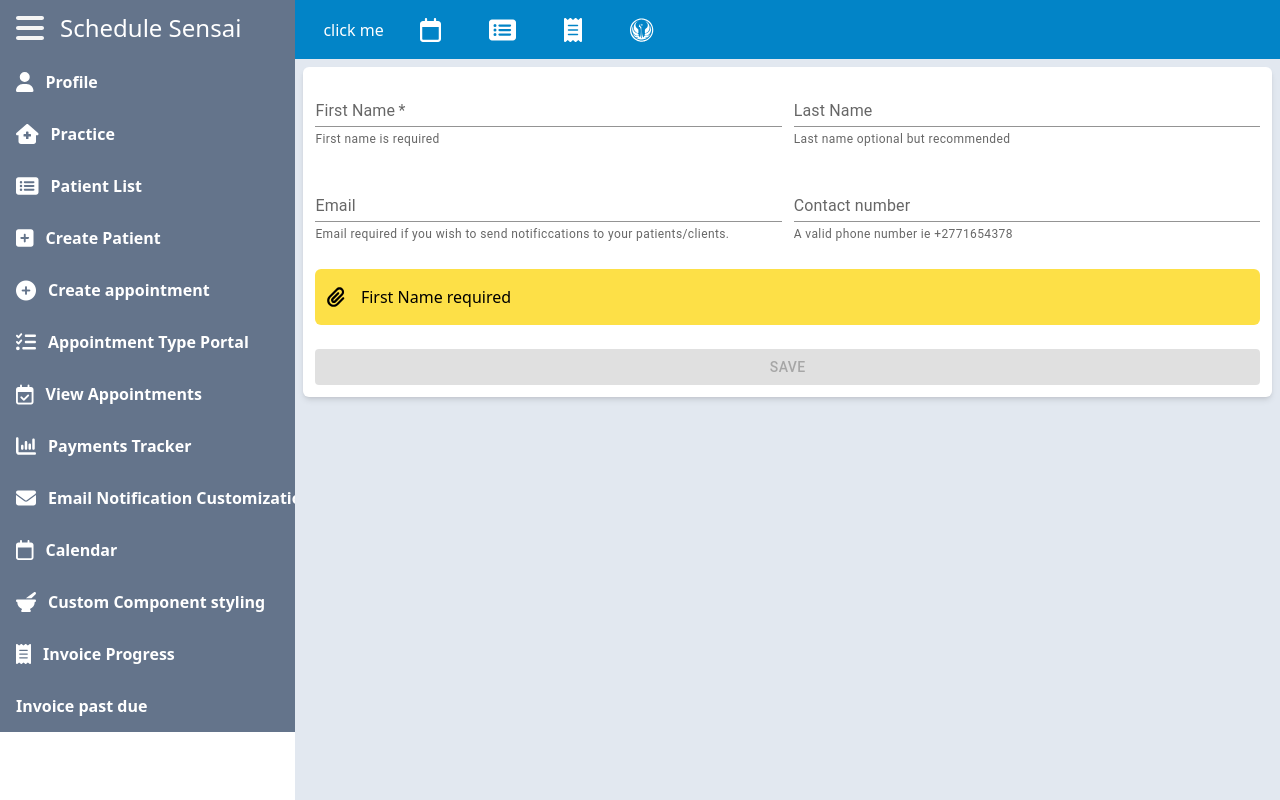
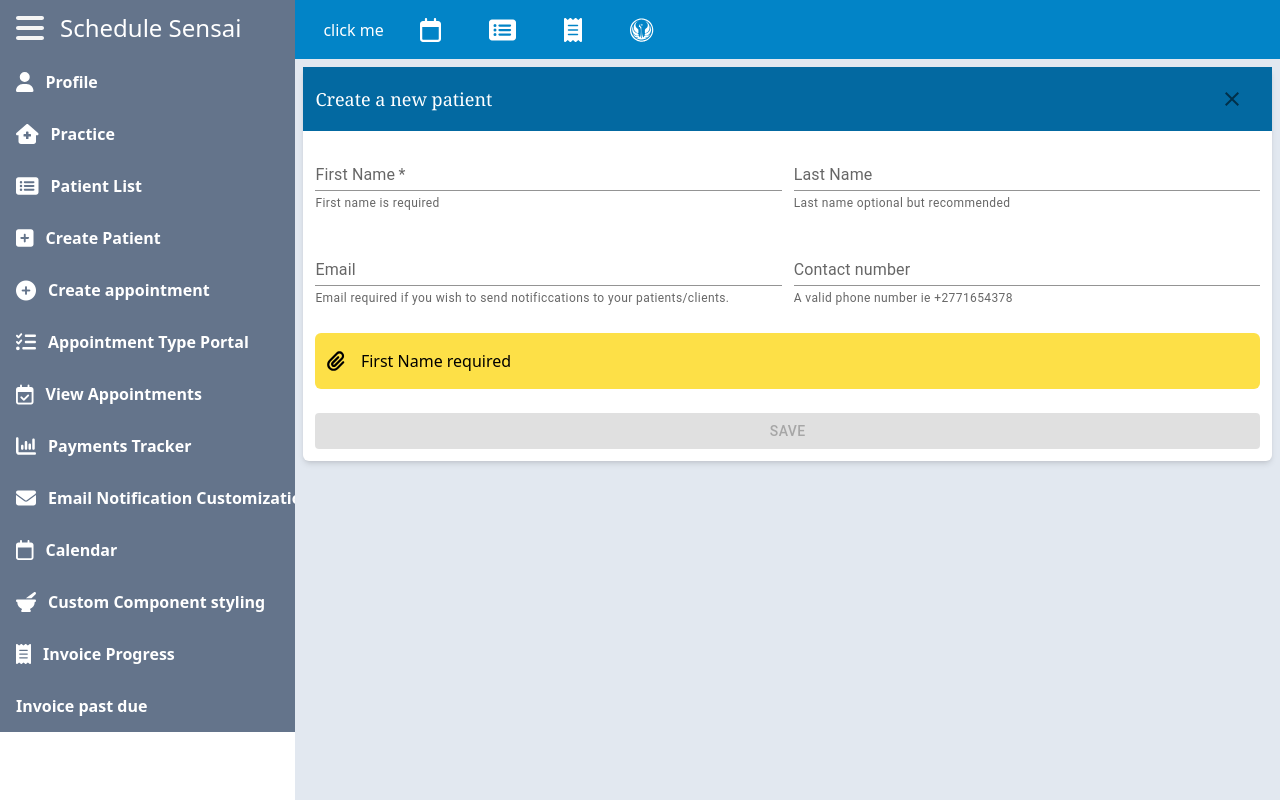
Before and after one commit to Mathers-za/practice-management-frontend, a React (Create React App) app: page /patientCreate in a window 1280 px wide. Built offline with nearby package versions, Linux system fonts and the light colour scheme; no server answers.

Commit message:
succesfully made the chnage without breaking everything. pushing forward with the revamp

```diff
--- a/src/components/Create and update Patient component/CreatePatient.js
+++ b/src/components/Create and update Patient component/CreatePatient.js
@@ -46,13 +46,17 @@ export default function CreatePatient({ profileId, hideComponent }) {
   return (
     <>
       <PatientContactDetailsForm
-        showTopBar={true}
         errorMessage={errorMessage}
         handleChange={handleChange}
         handleSubmit={handleSubmit}
         patientInfo={patientInfo}
         guidanceMessage={guidanceMessage}
-        hideComponent={hideComponent}
+        showTopBar={{
+          label: "Create a new patient",
+          show: true,
+          showCloseOption: true,
+          onclick: hideComponent,
+        }}
       />
     </>
   );
--- a/src/components/Create and update Patient component/UpdatePatientContactDetails.js
+++ b/src/components/Create and update Patient component/UpdatePatientContactDetails.js
@@ -2,14 +2,17 @@ import { useEffect, useState } from "react";
 import { useFetchData, usePatchData } from "../../CustomHooks/serverStateHooks";
 import PatientContactDetailsForm from "./PatientContactDetailsForm";
 import { createPatientValidationSchema } from "../../form validation Schemas/validationSchemas";
+import { usePatientPortalStore } from "../../zustandStore/store";
 
-export default function UpdatePatientContactDetails({ patientId }) {
+export default function UpdatePatientContactDetails() {
+  const { patientId } = usePatientPortalStore();
+  console.log("global patient portal id  is " + patientId);
   const { data: patientContactDetailsData } = useFetchData(
-    `/patients/viewPatient:${patientId}`,
+    `/patients/viewPatient${patientId}`,
     ["patientContactDetails", patientId]
   );
 
-  const { patchMutation } = usePatchData(`/patients/update:${patientId}`);
+  const { patchMutation } = usePatchData(`/patients/update${patientId}`);
   const [errorMessage, setErrorMessage] = useState();
   const [patientInfo, setPatientInfo] = useState({});
   const [changes, setChanges] = useState();
@@ -31,9 +34,12 @@ export default function UpdatePatientContactDetails({ patientId }) {
     }));
   }
 
-  async function handleSubmit() {
+  async function handleSubmit(event) {
+    event.preventDefault();
     try {
-      const validatedData = await createPatientValidationSchema(changes);
+      const validatedData = await createPatientValidationSchema.validate(
+        changes
+      );
       patchMutation.mutate(validatedData);
       setChanges({});
       setErrorMessage();
--- a/src/components/MedicalAid.js
+++ b/src/components/MedicalAid.js
@@ -7,9 +7,10 @@ import {
 } from "../CustomHooks/serverStateHooks";
 import { useQueryClient } from "react-query";
 import { TextField, Checkbox, Button, FormControlLabel } from "@mui/material";
+import { usePatientPortalStore } from "../zustandStore/store";
 
-export default function MedicalAid({ patientId }) {
-  const queryClient = useQueryClient();
+export default function MedicalAid() {
+  const { patientId } = usePatientPortalStore();
   const { data, isSuccess } = useFetchData(
     `/medicalAid/view${patientId}`,
     "medicalAidData"
--- a/src/components/PatientList.js
+++ b/src/components/PatientList.js
@@ -1,12 +1,16 @@
 import { useNavigate } from "react-router-dom";
 
 import PatientPickerComponent from "./miscellaneous components/PatientPicker";
+import { usePatientPortalStore } from "../zustandStore/store";
 export default function PatientList({ profileId, setPatientId }) {
   const navigate = useNavigate();
-
+  const setPatientIdForPatientPortal = usePatientPortalStore(
+    (state) => state.setPatientId
+  );
   function handleClickProp(id) {
     navigate(`/patientPortal`);
     setPatientId(id);
+    setPatientIdForPatientPortal(id);
   }
 
   return (
--- a/src/components/miscellaneous components/PatientPicker.js
+++ b/src/components/miscellaneous components/PatientPicker.js
@@ -67,7 +67,7 @@ export default function PatientPickerComponent({
                   <div
                     key={patient.id}
                     className="border-b group border-slate-300 flex  items-center font-semibold px-3 py-2 hover:bg-slate-100 ease-in-out duration-[20ms]"
-                    onClick={() => onclick(patient)}
+                    onClick={() => onclick(patient.id)}
                   >
                     {patient?.first_name || ""} {patient?.last_name || ""}
                     <p className="text-xs ml-1 hidden  text-slate-500 group-hover:block ">{`${
```
